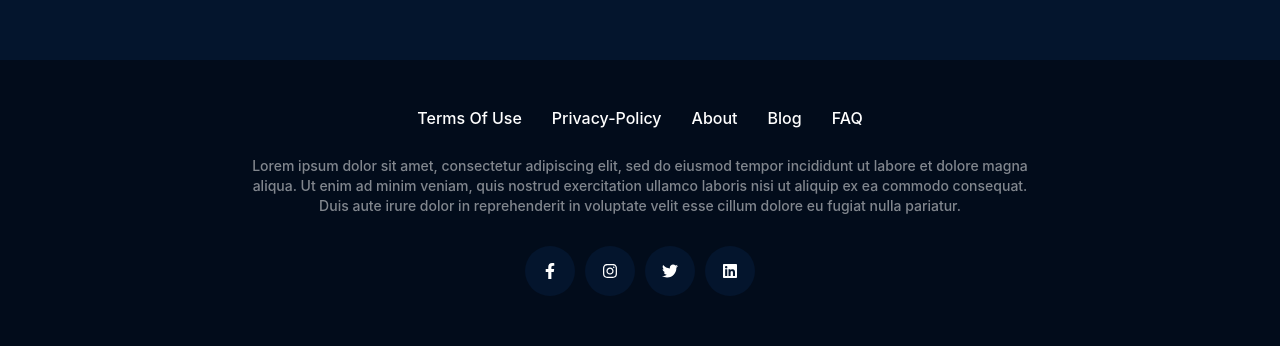
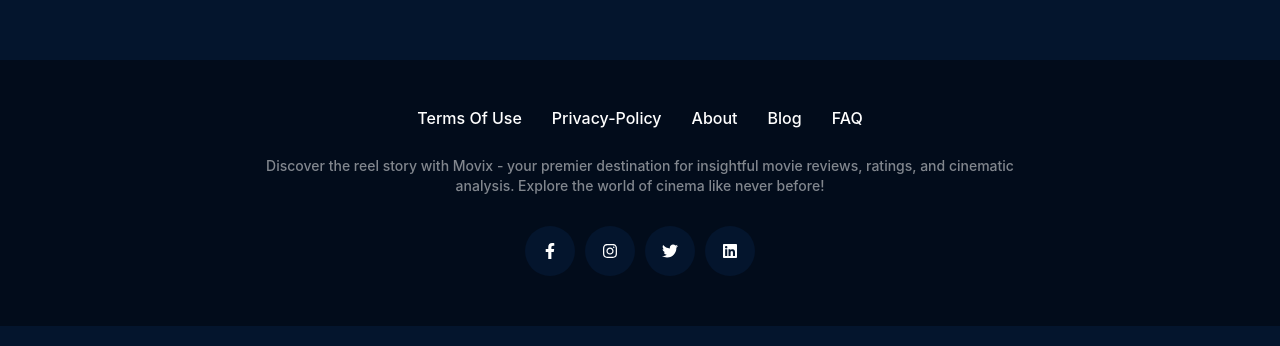
Before and after one commit to sumitkpal62/movix, a React (Vite) app: page / in a window 1280 px wide. Shown: the part 1640-1986 px from the top of the page. Built offline with nearby package versions, Linux system fonts and the light colour scheme; no server answers.

Commit message:
footer section content changed

```diff
--- a/src/components/footer/Footer.jsx
+++ b/src/components/footer/Footer.jsx
@@ -21,12 +21,9 @@ const Footer = () => {
           <li className="menuItem">FAQ</li>
         </ul>
         <div className="infoText">
-          Lorem ipsum dolor sit amet, consectetur adipiscing elit, sed do
-          eiusmod tempor incididunt ut labore et dolore magna aliqua. Ut enim ad
-          minim veniam, quis nostrud exercitation ullamco laboris nisi ut
-          aliquip ex ea commodo consequat. Duis aute irure dolor in
-          reprehenderit in voluptate velit esse cillum dolore eu fugiat nulla
-          pariatur.
+          Discover the reel story with Movix - your premier destination for
+          insightful movie reviews, ratings, and cinematic analysis. Explore the
+          world of cinema like never before!
         </div>
         <div className="socialIcons">
           <span className="icon">
```
